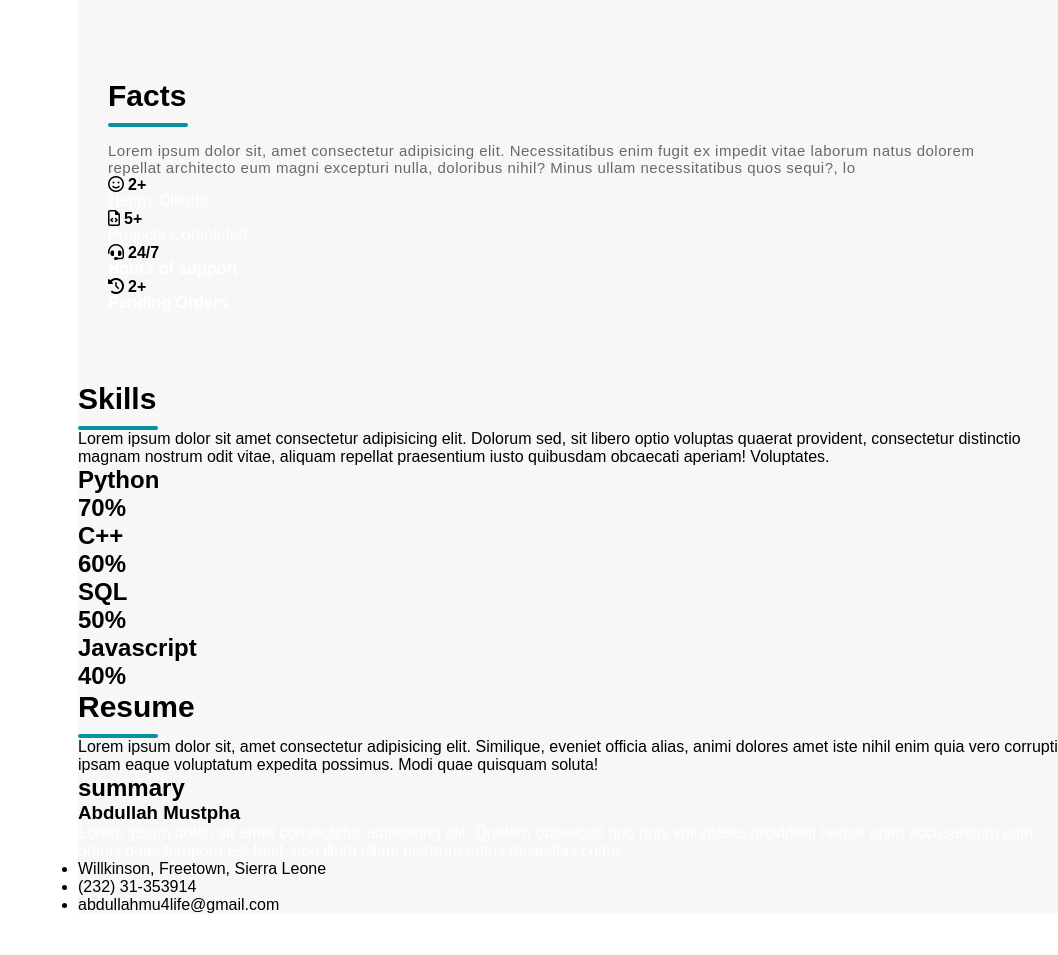
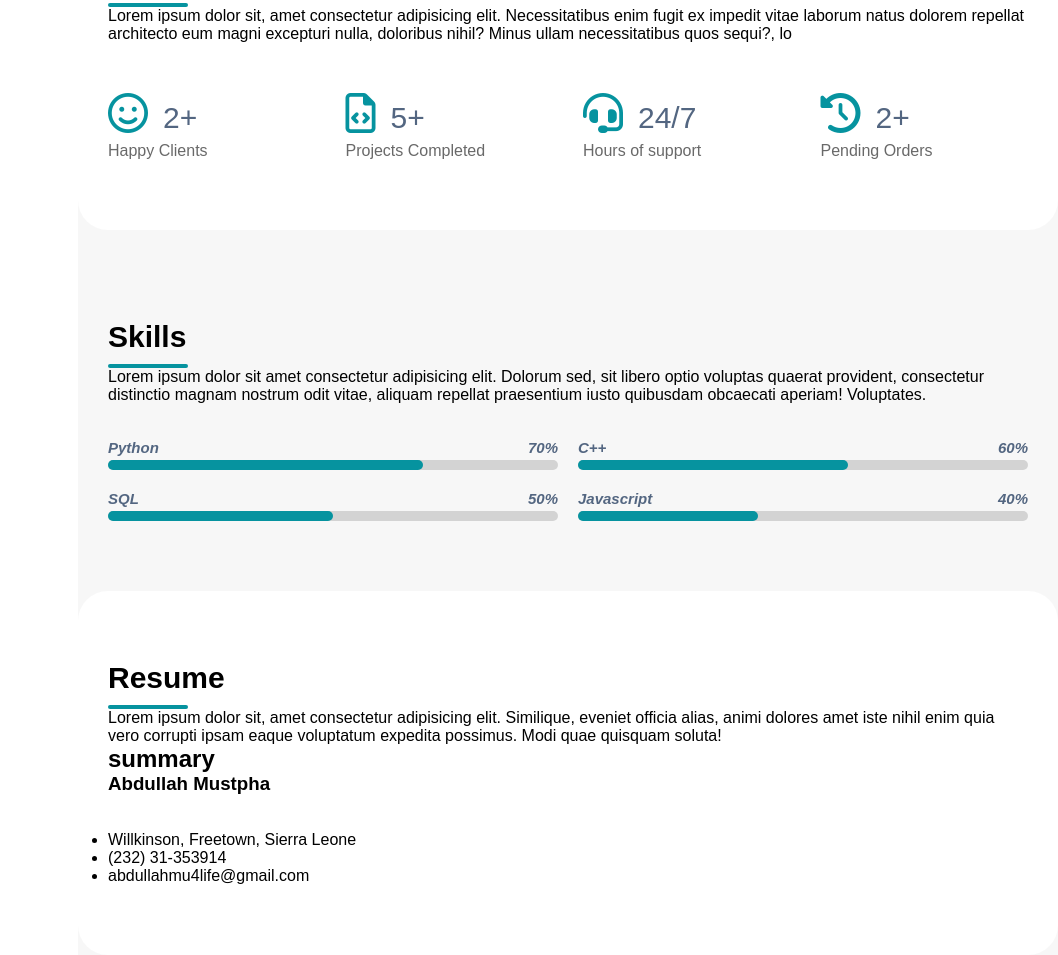
Before and after one commit to abdullah4tech/Portfolio, a plain HTML site: page index.html in a window 1280 px wide. Shown: the part 1474-2429 px from the top of the page, without its empty margins (222-1280 px from the left). Before the commit the page ends 2388 px from the top, so only its background shows below. Drawn offline with nearby package versions, Linux system fonts and the light colour scheme.

Commit message:
Update styles.css

```diff
--- a/styles/styles.css
+++ b/styles/styles.css
@@ -4,6 +4,36 @@
   box-sizing: border-box;
   font-family: 'Poppins', sans-serif;
 }
+
+
+/* Add this CSS code to your existing styles.css file */
+
+/* Customize the scrollbar */
+::-webkit-scrollbar {
+  width: 12px; /* Set the width of the scrollbar */
+}
+
+/* Handle */
+::-webkit-scrollbar-thumb {
+  background-color: #056d77; /* Set the color of the scrollbar handle */
+  border-radius: 10px; /* Set the border radius of the scrollbar handle */
+}
+
+/* Handle on hover */
+::-webkit-scrollbar-thumb:hover {
+  background-color: #06939f; /* Set the color of the scrollbar handle on hover */
+}
+
+/* Track */
+::-webkit-scrollbar-track {
+  background-color: #f1f1f1; /* Set the color of the scrollbar track */
+}
+
+/* Add shadows to the scrollbar track */
+::-webkit-scrollbar-track {
+  box-shadow: inset 0 0 5px rgba(0, 0, 0, 0.1);
+}
+
 
 :root {
   --sideBGColor: #536681;
@@ -282,7 +312,7 @@ section div p {
 }
 
 #about .about-col .img-col img {
-  width: 100%;
+  width: 70%;
   border-radius: 30px;
 }
 
@@ -351,12 +381,111 @@ section div p {
 
 #fact {
   padding: 70px 30px;
+  background-color: white;
+  border-radius: 30px;
 }
 
-#fact .divider ~ .sub-para {
+#fact .fact-row{
+  display: grid;
+  grid-template-columns: repeat(4, 1fr);
+  grid-gap: 30px;
+  margin-top: 50px;
+}
+
+#fact .fact-row .fact-box i{
+  color: var(--themeColor);
+  font-size: 40px;
+}
+
+#fact .fact-row .fact-box strong{
+  color: var(--sideBGColor);
+  font-size: 30px;
+  margin-left: 5px;
+  font-weight: 400;
+}
+
+#fact .fact-row .fact-box p{
   color: var(--textColor);
+  font-weight: 500;
+  font-size: 16px;
+  margin-top: 10px;
+}
+
+@media only screen and (max-width: 700px){
+  #fact{
+    padding: 40px 15px;
+  }
+  #fact .fact-row{
+    grid-template-columns: repeat(2, 1fr);
+    grid-gap: 10px;
+  }
+}
+
+@media only screen and (max-width: 370px){
+  #fact .fact-row .fact-box i{
+    font-size: 30px;
+  }
+
+  #fact .fact-row .fact-box strong{
+    font-size: 20px;
+  }
+
+  #fact .fact-row .fact-box p{
+    font-weight: 400;
+    font-size: 14px;
+    margin-top: 10px;
+  }
+}
+
+#skill{
+  margin-top: 20px;
+  padding: 70px 30px;
+  /* border-radius: 30px; */
+}
+
+#skill .skill-row{
+  margin-top: 35px;
+  display: grid;
+  grid-template-columns: repeat(2, 1fr);
+  grid-gap: 20px;
+}
+#skill .skill-row .skill-box .skill-info{
+  display: flex;
+  align-items: center;
+  justify-content: space-between;
+  margin-bottom: 4px;
+}
+#skill .skill-row .skill-box .skill-info h2{
+  color: var(--sideBGColor);
+  font-weight: 600;
   font-size: 15px;
-  letter-spacing: 0.5px;
-  font-weight: 400;
-  margin-top: 15px;
+  font-style: italic;
 }
+
+#skill .skill-row .skill-box .skill-outter-line{
+  width: 100%;
+  height: 10px;
+  background-color: lightgrey;
+  border-radius: 20px;
+}
+#skill .skill-row .skill-box .skill-outter-line .skill-inner-line{
+  height: 10px;
+  background-color: var(--themeColor);
+  border-radius: 20px;
+}
+
+@media only screen and (max-width:450px){
+  #skill{
+    padding: 50px 15px;
+  }
+  #skill .skill-row{
+    grid-template-columns: repeat(2, 1fr);
+    grid-gap: 20px;
+  }
+}
+
+#resume{
+  padding: 70px 30px;
+  background-color: white;
+  border-radius: 30px;
+}
```
